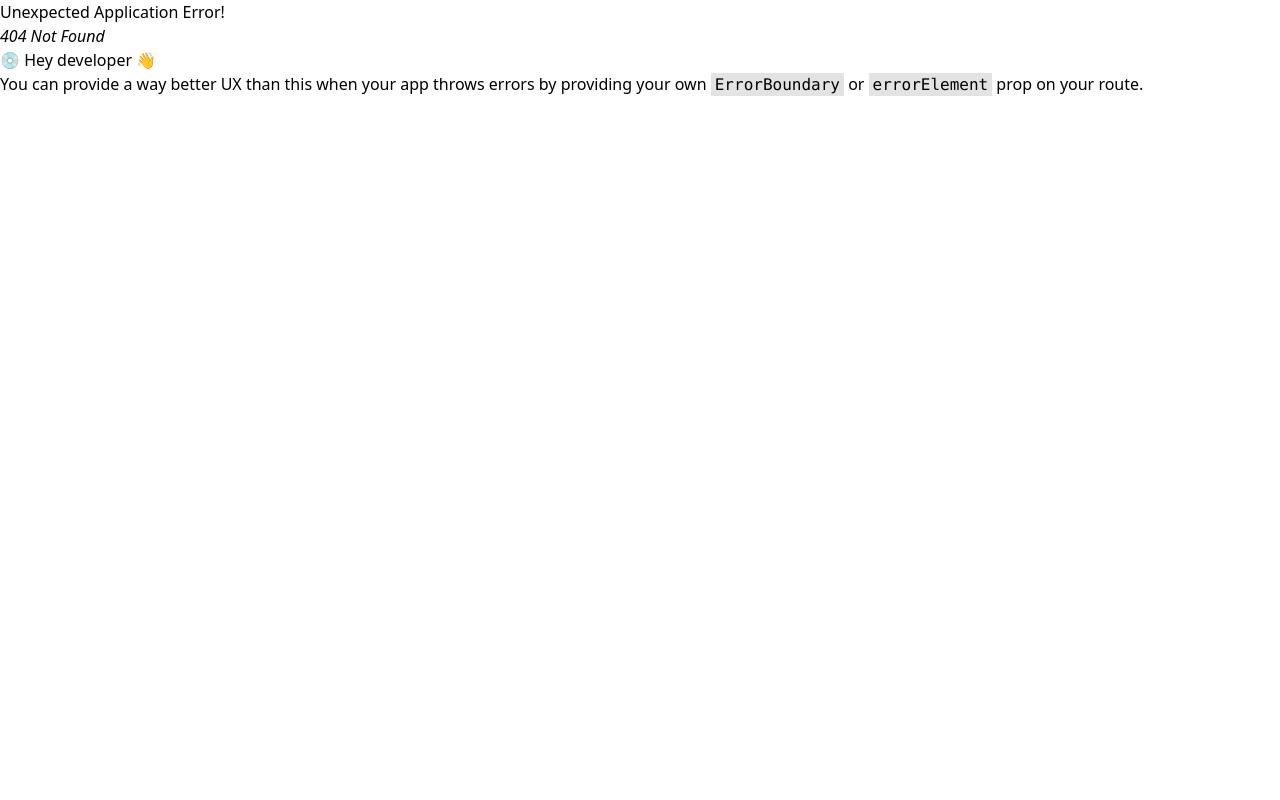
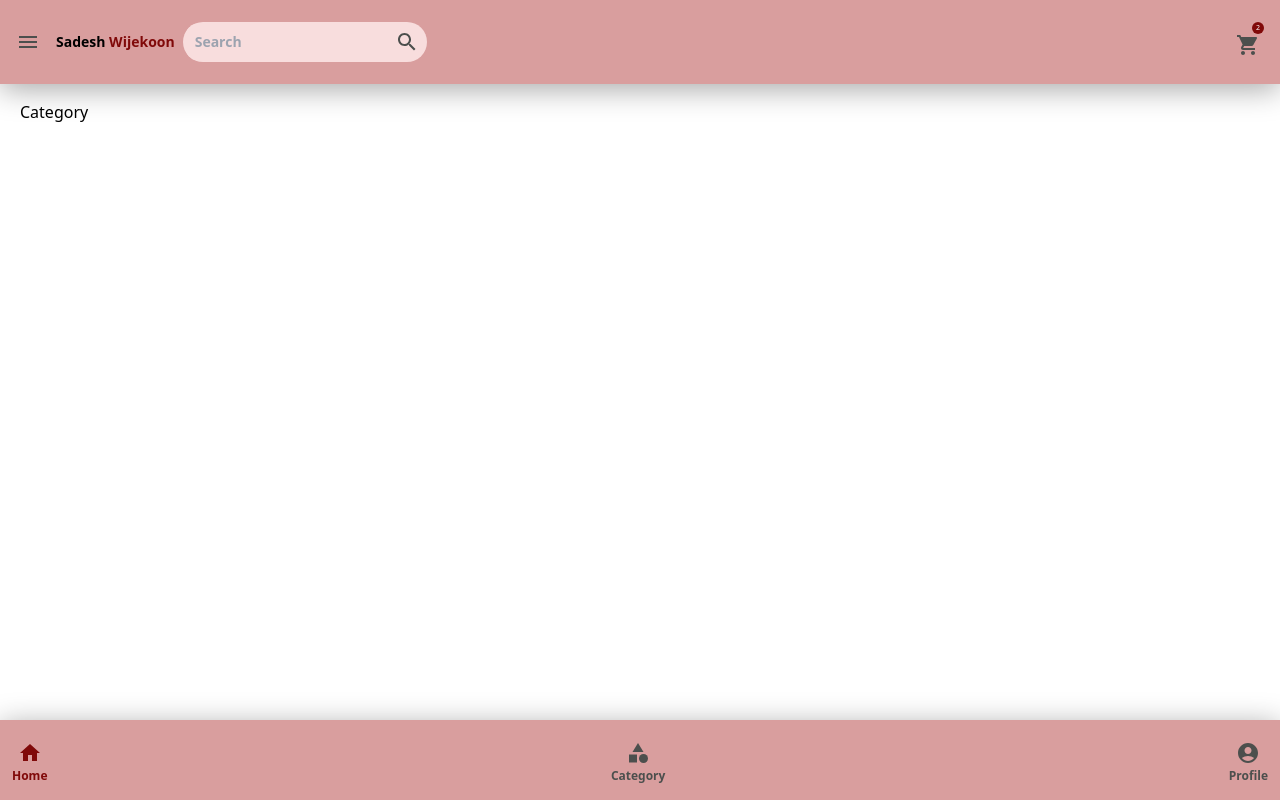
Before and after one commit to SadeshWijekoon/e-com-site, a React (Create React App) app: page /category in a window 1280 px wide. Before the commit this address had no page. Built offline with nearby package versions, Linux system fonts and the light colour scheme.

Commit message:
add category jsx

```diff
--- a/src/Componts/Footer/Footer.jsx
+++ b/src/Componts/Footer/Footer.jsx
@@ -3,6 +3,7 @@ import HomeIcon from '@mui/icons-material/Home';
 import CategoryIcon from '@mui/icons-material/Category';
 import AccountCircleIcon from '@mui/icons-material/AccountCircle';
 import { IconButton } from '@mui/material';
+import { Link } from 'react-router-dom';
 
 const Footer = () => {
   const [whoIsClick,setWhoIsClicke]=useState({
@@ -60,6 +61,7 @@ const FooterIcon=({Icon,iconText,clickFun})=>{
 
 
  return(
+   <Link to={iconText==='Home'?'/':`/${String(iconText).toLowerCase()}`}>
     <IconButton
     sx={{
      padding:'4px',
@@ -79,5 +81,5 @@ const FooterIcon=({Icon,iconText,clickFun})=>{
     </div>
 
 
-  </IconButton>
+  </IconButton></Link>
   )};
--- a/src/Componts/Loading/Loading.jsx
+++ b/src/Componts/Loading/Loading.jsx
@@ -4,12 +4,11 @@ import './Loading.css'
 
 const Loading = () => {
   return (
-    <div className=" relative top-0 left-0 w-screen h-screen flex items-center justify-center bg-white z-[101]">
+    <div className=" font-semibold gap-8 relative top-0 left-0 w-screen h-screen flex flex-col items-center justify-center bg-white z-[101]">
          <div className='s_loading_dots'></div>
 
 
-
-        Loading
+       Loading...
     </div>
   )
 }
--- /dev/null
+++ b/src/Pages/Category/Categoty.jsx
@@ -0,0 +1,11 @@
+
+
+const Categoty = () => {
+  return (
+    <div className="px-5 py-[100px] pt-[100px] w-full h-screen overflow-y-scroll">
+       Category
+    </div>
+  )
+}
+
+export default Categoty;
--- a/src/Pages/Home/Home.jsx
+++ b/src/Pages/Home/Home.jsx
@@ -5,7 +5,7 @@ import Loading from "../../Componts/Loading/Loading";
 
 
 const Home = () => {
-   const[loading,setLoading]=useState(true)
+   const[loading,setLoading]=useState(false)
 
    if(loading) {
     return <Loading/>
```
Also changed, not shown: src/Routers/AppRouter.jsx (+7 -1 lines).
